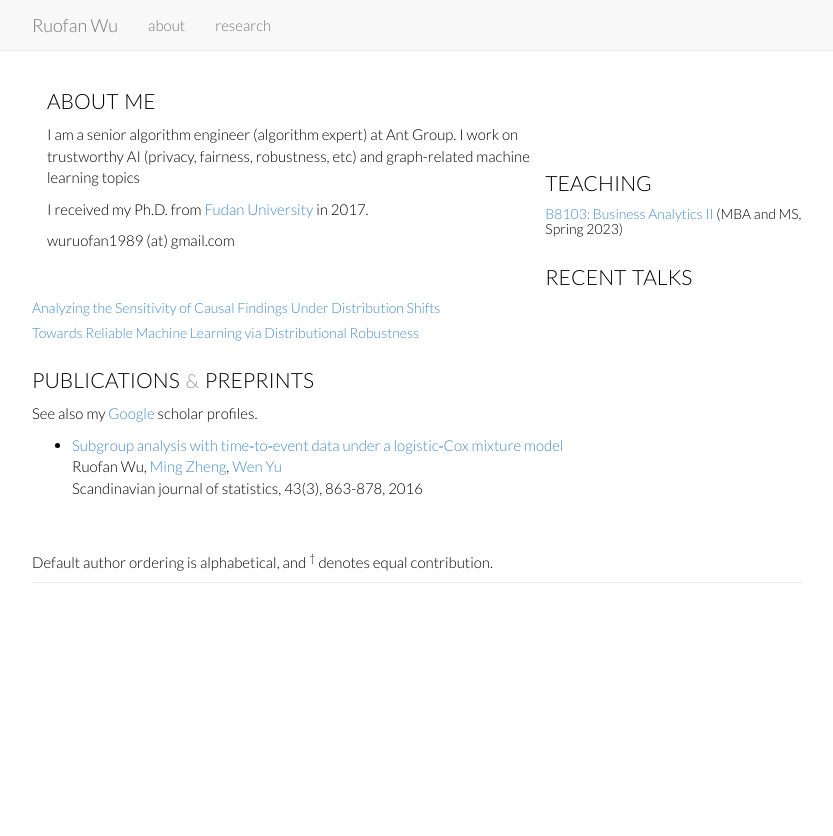
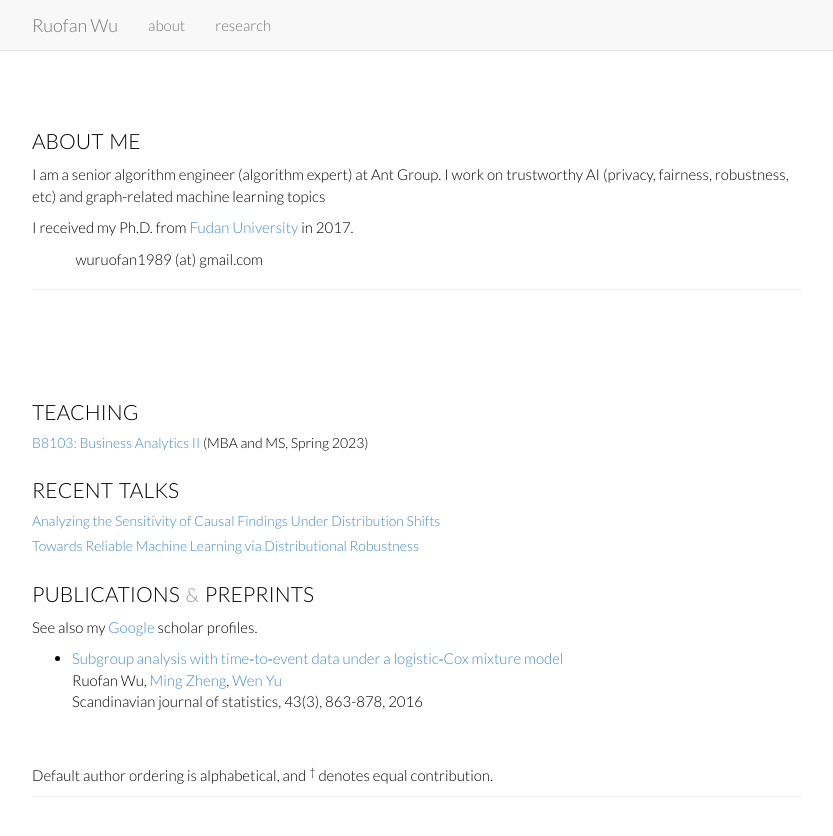
Before and after one commit to Rorschach1989/rorschach1989.github.io, a Jekyll site: the page index.html, which Jekyll copies as it is, in a window 1280 px wide. Shown: the top 836 px of the page, without its empty margins (223-1056 px from the left). Built offline with Jekyll 4.4.1, drawn with Linux system fonts in a browser that asks for light colours; nearby versions of some CDN libraries; library files that are not in the unit come from our copies.

Commit message:
Change template #11

```diff
--- a/index.html
+++ b/index.html
@@ -58,7 +58,7 @@
 
 	<div class="container">
 	<br>
-    <div class="col-md-8 col-sm-8 col-xs-6">
+    <div class="page-header">
 
 	<h2 id="about" style="padding-top: 60px; margin-top: -70px;">about me</h2>
 
@@ -72,9 +72,9 @@
 	</p>
 
 	<p>
-	  <!-- &nbsp;&nbsp;&nbsp;&nbsp;&nbsp;&nbsp;&nbsp;&nbsp;&nbsp;&nbsp;&nbsp;&nbsp;&nbsp;&nbsp; -->
+	  &nbsp;&nbsp;&nbsp;&nbsp;&nbsp;&nbsp;&nbsp;&nbsp;&nbsp;&nbsp;&nbsp;&nbsp;&nbsp;&nbsp;
 	  wuruofan1989 (at) gmail.com
-	  <!-- &nbsp;&nbsp;&nbsp;&nbsp;&nbsp;&nbsp;&nbsp;&nbsp;&nbsp;&nbsp;&nbsp;&nbsp;&nbsp;&nbsp; -->
+	  &nbsp;&nbsp;&nbsp;&nbsp;&nbsp;&nbsp;&nbsp;&nbsp;&nbsp;&nbsp;&nbsp;&nbsp;&nbsp;&nbsp;
 	</p>
     </div>
 	<br>
```
